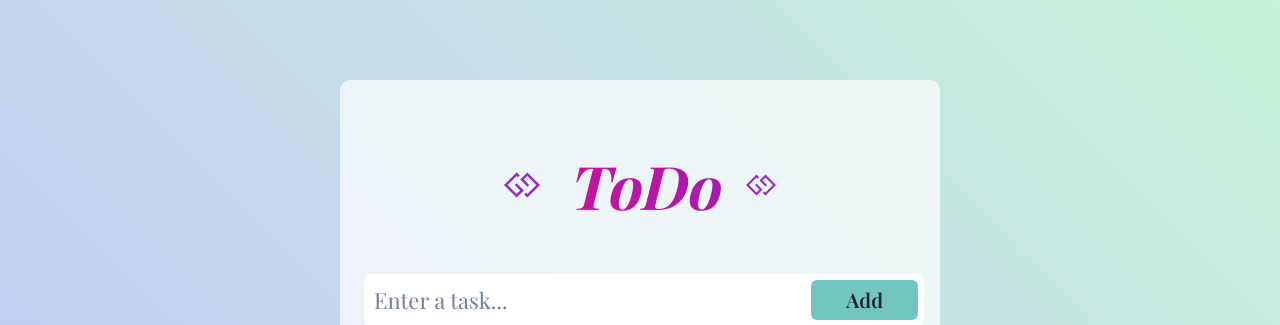
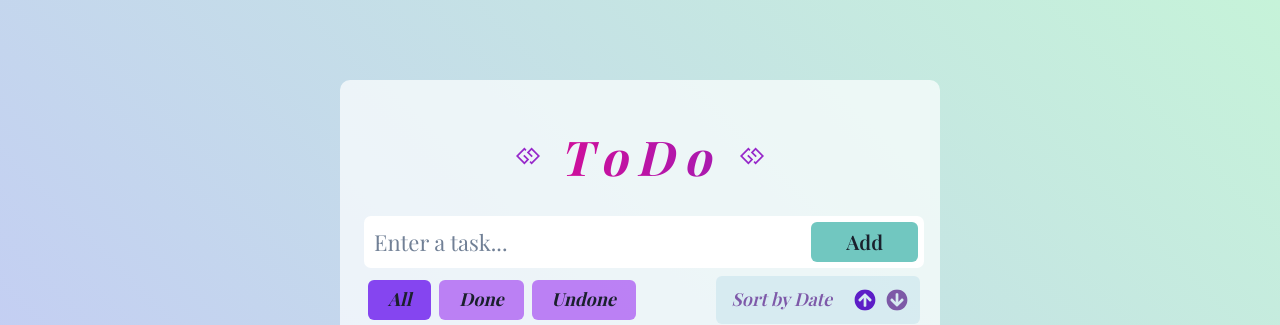
Before and after one commit to Igorinni/ToDo-List, a React (Create React App) app: page / in a window 1280 px wide. Shown: the top 325 px of the page. Built offline with nearby package versions, Linux system fonts and the light colour scheme; no server answers; a web font is replaced by a local one.

Commit message:
Change styles for Header.js, Error.js; correct the code in AddTaskInput.js

```diff
--- a/src/components/AddTaskInput.js
+++ b/src/components/AddTaskInput.js
@@ -26,7 +26,7 @@ function AddTaskInput({addTask, loadingPage}) {
     <Box w='100%' bg='white' borderRadius='7' m='1' p='1.5'>
       <Flex justifyContent='space-between' alignItems='center' flexWrap='wrap'>
 
-        <Input autoFocus value={value} onKeyUp={(e) => e.code === 'Enter' || e.key === 13 ? saveTask() : '' }
+        <Input autoFocus value={value} onKeyDown={(e) => e.code === 'Enter' || e.key === 13 && saveTask()}
           onChange={handleValueChange}
           placeholder="Enter a task..."
           color="black" w='80%' fontSize='22' variant='unstyled' px='1'
--- a/src/components/Error.js
+++ b/src/components/Error.js
@@ -3,8 +3,8 @@ import { Box, Container } from "@chakra-ui/react";
 function Error({errorText}) {
 
     return (
-        <Box bg='rgb(252, 227, 9)' color='rgb(190, 7, 7)' position='absolute'
-        px='10' py='5' marginTop='-59' marginLeft='100' borderRadius='7'
+        <Box bg='rgb(252, 227, 9)' color='rgb(190, 7, 7)' position='fixed'
+        px='10' py='5' top='1%' left='34%' borderRadius='7'
         fontSize='16' maxW='590px'>
             <Container>{errorText}</Container>
         </Box>
--- a/src/components/Header.js
+++ b/src/components/Header.js
@@ -1,20 +1,16 @@
 import {FaGg} from "react-icons/fa";
-import { Box, Flex, Heading, Text } from '@chakra-ui/react';
+import { Box, Container, Flex, Heading, Text } from '@chakra-ui/react';
 
 function Header() {
   return (
-      <Box bgGradient='linear(to-l, #7928CA, #FF0080)'
-          bgClip='text' fontSize='6xl'
-          fontWeight='extrabold' fontStyle='italic'
-          py='10'>
+      <Box bgGradient='linear(to-l, #7928CA, #FF0080)' bgClip='text'
+        fontWeight='extrabold' fontStyle='italic' py='5'>
 
-          <Flex alignItems='center' justifyContent='center'>
-
-            <Box color='#9728ca' fontSize='4xl'><FaGg/></Box>
-            <Box mx='7'>ToDo</Box>
-            <Box color='#9728ca' fontSize='3xl'><FaGg/></Box>
-
-          </Flex>
+        <Flex alignItems='center' justifyContent='center'>
+            <Box color='#9728ca' fontSize='2xl'><FaGg/></Box>
+            <Text mx='5' letterSpacing='10px' fontSize='5xl'>ToDo</Text>
+            <Box color='#9728ca' fontSize='2xl'><FaGg/></Box>
+        </Flex>
 
       </Box>
   )
```
